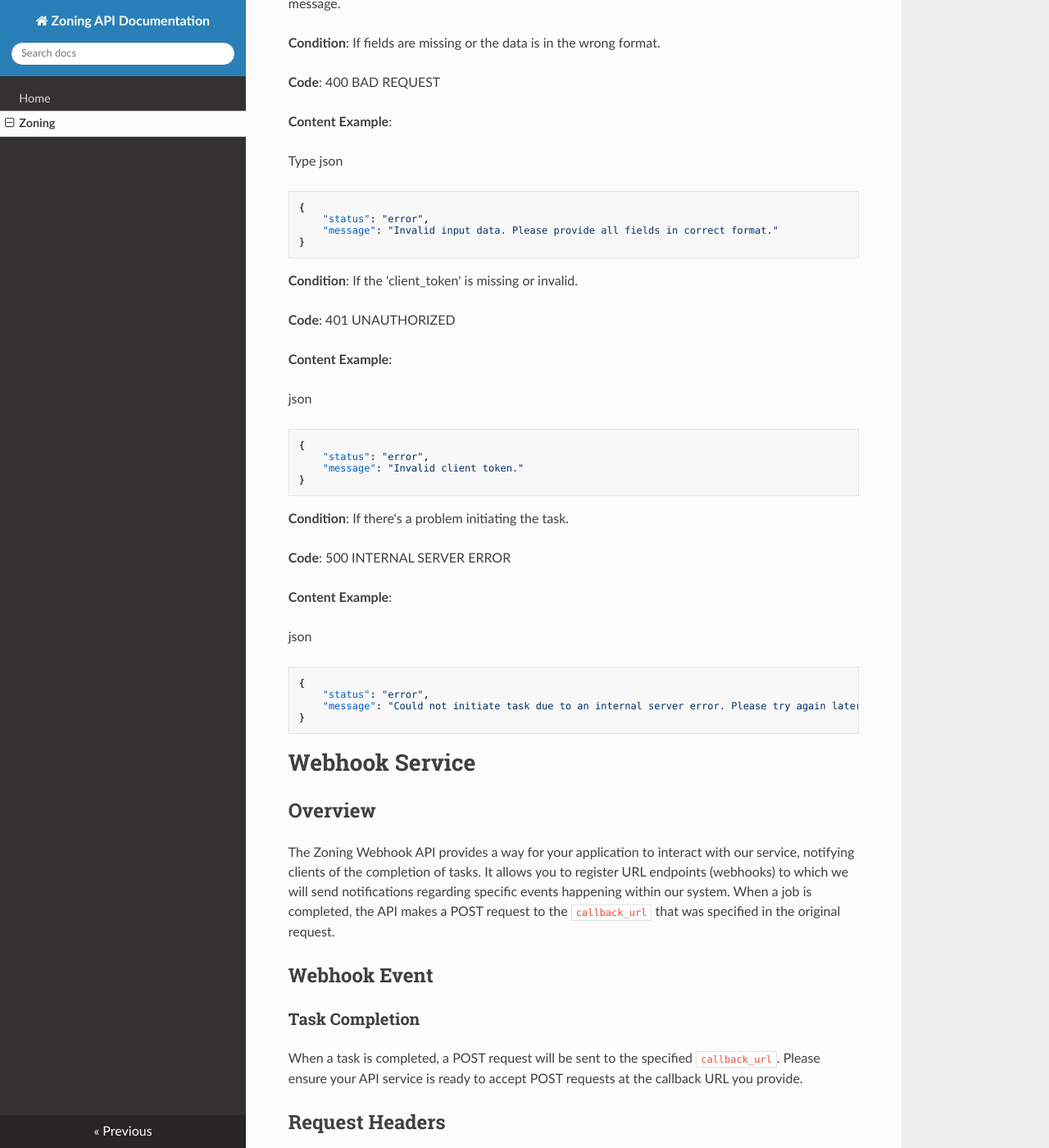
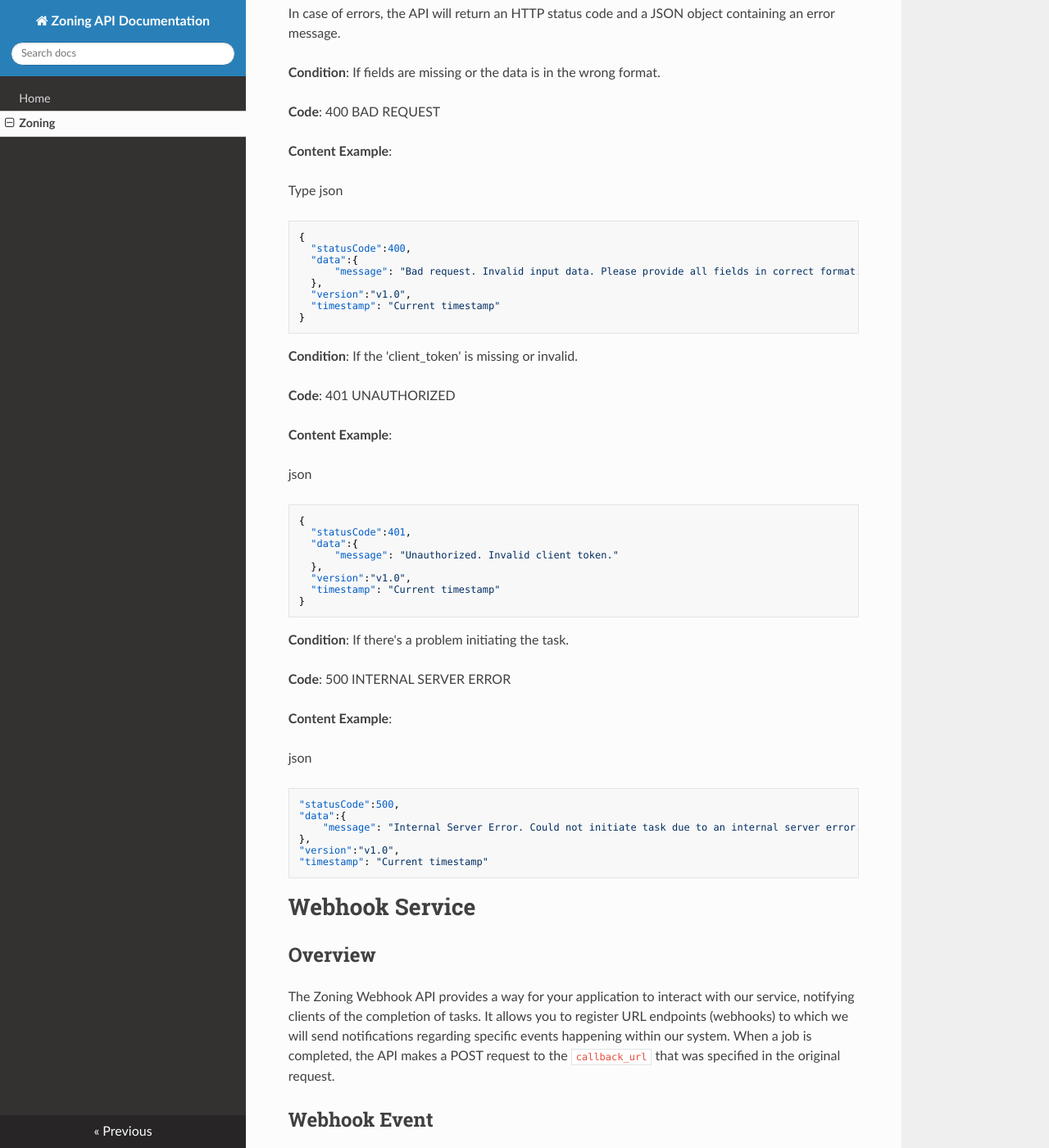
Before and after one commit to fsagini/zoning-api, an MkDocs documentation site: the page built from docs/zoning.md, in a window 1280 px wide and 1400 px high, scrolled down 1975 px. Shown: the whole window at 82% size. Built offline with MkDocs 1.6.1, drawn with Linux system fonts in a browser that asks for light colours; nearby versions of some CDN libraries; some of the changed text lies outside the part shown.

Commit message:
add requirements

````diff
--- a/docs/zoning.md
+++ b/docs/zoning.md
@@ -1,4 +1,3 @@
-
 ## **POST /zoning?clientToken={token}**
 
 ## Overview
@@ -50,7 +49,8 @@ Content-Type: application/json
 *   `months`: \[list of integers, optional\] The months to include in the analysis.
 
 *   `callback_url`: \[string, required\] The URL to call with the results.
-<br/>
+
+    <br/>
 
 **Example Request**
 
@@ -84,8 +84,8 @@ curl -X POST "https://api.digifarm.io/development/zoning" \
 {
     "statusCode":200,
     "data":{
-	"message":"zoning request queued. You will be notified at the callback URL when the task is complete.",
-	"job_id":"7f81740d-e8b5-473f-b2b5-3d75480adf70"
+    "message":"zoning request queued. You will be notified at the callback URL when the task is complete.",
+    "job_id":"7f81740d-e8b5-473f-b2b5-3d75480adf70"
     },
     "version":"v1.0",
     "timesetamp":"2023-08-02T03:17:23.340688"
@@ -106,8 +106,12 @@ Type json
 
 ```
 {
-    "status": "error",
-    "message": "Invalid input data. Please provide all fields in correct format."
+  "statusCode":400,
+  "data":{
+      "message": "Bad request. Invalid input data. Please provide all fields in correct format."
+  },
+  "version":"v1.0",
+  "timestamp": "Current timestamp"
 }
 ```
 
@@ -121,8 +125,12 @@ json
 
 ```
 {
-    "status": "error",
-    "message": "Invalid client token."
+  "statusCode":401,
+  "data":{
+      "message": "Unauthorized. Invalid client token."
+  },
+  "version":"v1.0",
+  "timestamp": "Current timestamp"
 }
 ```
 
@@ -135,10 +143,12 @@ json
 json
 
 ```
-{
-    "status": "error",
-    "message": "Could not initiate task due to an internal server error. Please try again later."
-}
+"statusCode":500,
+"data":{
+    "message": "Internal Server Error. Could not initiate task due to an internal server error. Please try again later."
+},
+"version":"v1.0",
+"timestamp": "Current timestamp"
 ```
 
 # Webhook Service
@@ -172,8 +182,8 @@ When a task is completed, a POST request will be sent to the specified `callback
 
     "statusCode":200,
     "data": {
-	"job_id": "fdj4hi8e-3ds4-kl3d-fk4d-4dk3ji8e9sdf",
-	"message": "Task completed successfully.",
+    "job_id": "fdj4hi8e-3ds4-kl3d-fk4d-4dk3ji8e9sdf",
+    "message": "Task completed successfully.",
     	"raster": "S3 download URL of the zoning output in .tif format",
     	"geojson": "S3 download URL of the zoning output in .geojson format",
      },
@@ -206,8 +216,6 @@ def is_valid_signature(x_digifarm_signature, data, client_token):
     return hmac.compare_digest(expected_signature, x_digifarm_signature)
 ```
 
-<br/>
-
 ## Retries and Exponential Backoff
 
 Your endpoint should return a `200 OK` response to acknowledge that it received the webhook event. If the Zoning API does not receive a `200 OK` response, it will attempt to send the webhook event again. You should process the webhook payload asynchronously. This is because webhook endpoint has a timeout of 10 secs, so any extensive processing that blocks the response may result in timeouts and unnecessary webhook retries.
@@ -215,8 +223,6 @@ Your endpoint should return a `200 OK` response to acknowledge that it received
 In case of delivery failure, our service will retry sending the webhook. Retries use an exponential backoff strategy, which means the delay between retries will progressively get longer to a maximum of 24 hours.
 
 When our service encounters an error while delivering an event, we will attempt to retry the delivery. If the delivery fails after several attempts, the event delivery is considered failed. We highly recommend monitoring these failed deliveries to ensure no critical updates are missed.
-
-<br/>
 
 ### Error Handling
 
@@ -231,11 +237,10 @@ If there's an error during the processing of the task, the webhook request will
 ```
 "statusCode":400,
 "data":{
-    "job_id": "fdj4hi8e-3ds4-kl3d-fk4d-4dk3ji8e9sdf",
-    "message": "There was an error processing the task."
+    "message": "Bad Request. There was an error processing the task."
 },
 "version":"v1.0",
-"timestamp": "[string] Time when the task was completed"
+"timestamp": "Current timestamp"
 ```
 
 ## FAQ
````
Also changed, not shown: docs/README.md (+26 -20 lines).
